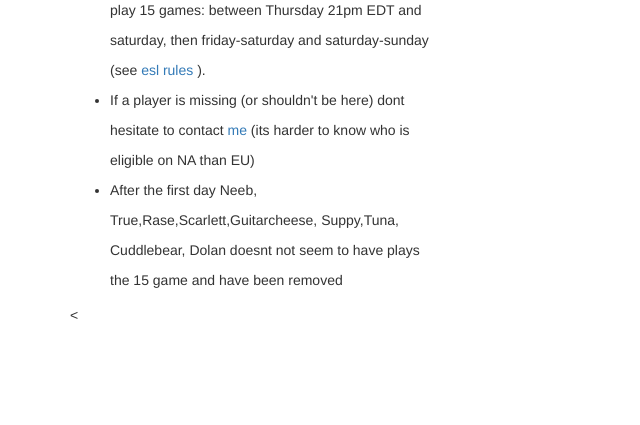
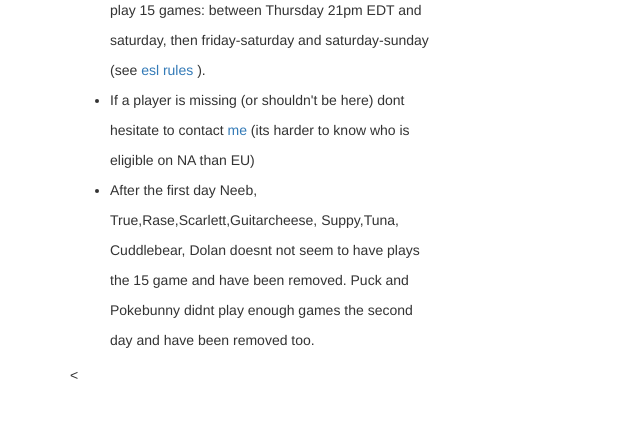
Before and after one commit to NicolasNin/sc2stalk, a Django app: template web/starcraftstalk/starcraftHistory/templates/starcraftHistory/wcsus.html in a window 1280 px wide. Shown: the part 464-889 px from the top of the page, without its empty margins (0-640 px from the left). Before the commit the page ends 783 px from the top, so only its background shows below. Run offline with Django 3.2, Linux system fonts and the light colour scheme; the template is opened without the code that fills it, so the values that code supplies are empty; some libraries are stand-ins or nearby versions.

Commit message:
2nd day us

```diff
--- a/web/starcraftstalk/starcraftHistory/templates/starcraftHistory/wcsus.html
+++ b/web/starcraftstalk/starcraftHistory/templates/starcraftHistory/wcsus.html
@@ -83,7 +83,8 @@ Some notes on this ranking, we have removed
     on NA than EU)
     </li>
     <li> After the first day Neeb, True,Rase,Scarlett,Guitarcheese, Suppy,Tuna, Cuddlebear, Dolan
-      doesnt not seem to have plays the 15 game and have been removed
+      doesnt not seem to have plays the 15 game and have been removed. Puck and Pokebunny
+      didnt play enough games the second day and have been removed too.
     </li>
 
 
```
